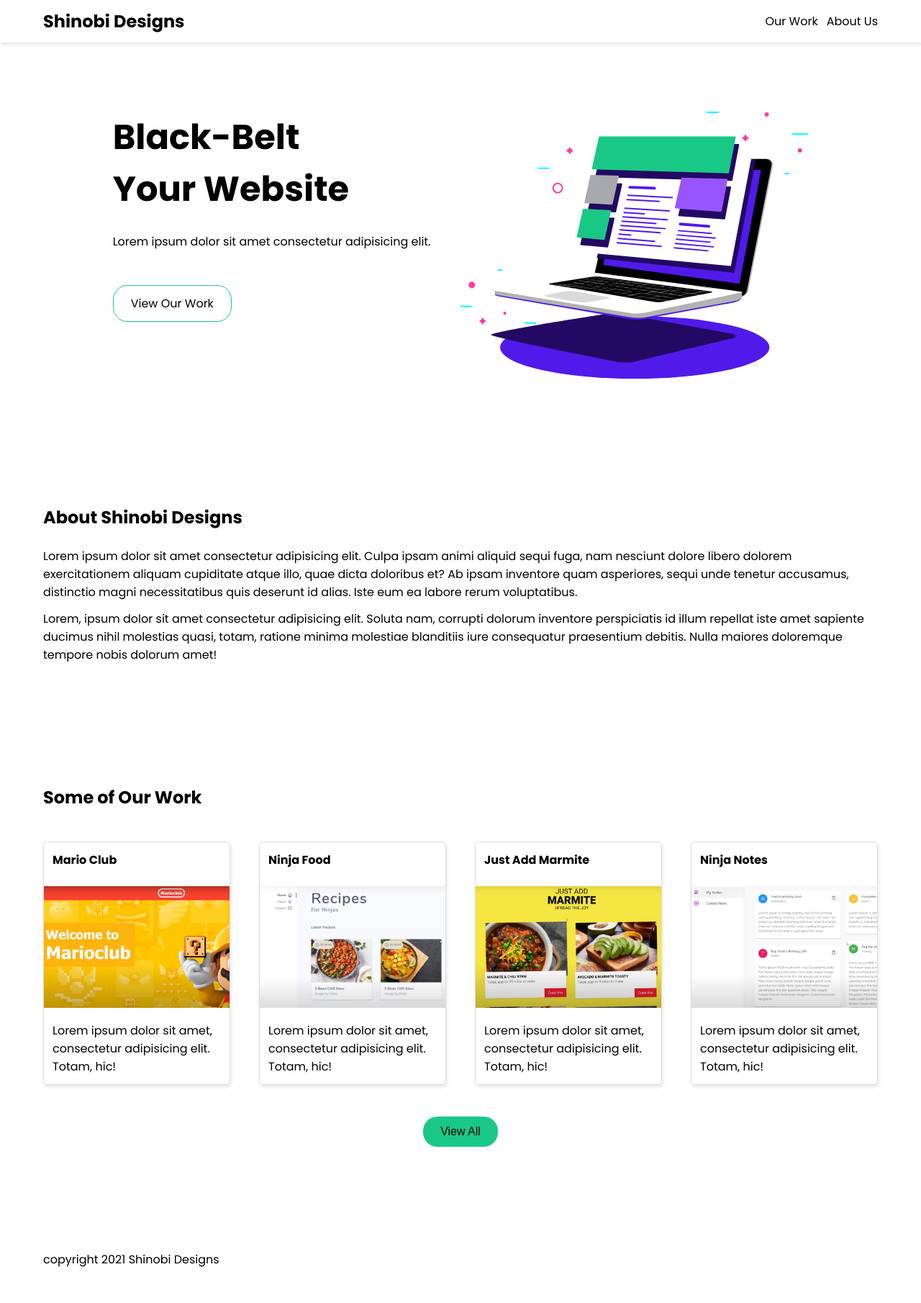
After one commit to dnksebastian/practice-sandbox, a PHP site: page /homepage.html in a window 1280 px wide. The commit adds this page. Shown: the whole page at 72% size. Run offline with PHP 8.4, Linux system fonts and the light colour scheme; style sheets or scripts are compiled from the project's sources.

Commit message:
sass practice

```diff
--- /dev/null
+++ b/SASS-practice/homepage.html
@@ -0,0 +1,95 @@
+<!DOCTYPE html>
+<html lang="en">
+<head>
+    <meta charset="UTF-8">
+    <meta name="viewport" content="width=device-width, initial-scale=1.0">
+    <title>Document</title>
+    <link rel="stylesheet" href="./css/index.css">
+</head>
+<body>
+
+    <!-- navbar -->
+    <nav class="navbar justify-between">
+      <div class="container">
+        <h1 class="site-title">Shinobi Designs</h1>
+        <ul class="display-f">
+          <li class="ml-1 text-hover-secondary"><a href="#work">Our Work</a></li>
+          <li class="ml-1 text-hover-secondary"><a href="#about">About Us</a></li>
+        </ul>
+      </div>
+    </nav>
+
+    <!-- intro -->
+    <div class="container mt-5">
+      <div class="row justify-center">
+        <div class="col-12-xs col-5-md">
+          <h2>
+            <div class="font-xxl">Black-Belt</div>
+            <div class="font-xxl text-secondary">Your Website</div>
+          </h2>
+          <p class="text-gray mt-2 mb-3">Lorem ipsum dolor sit amet consectetur adipisicing elit.</p>
+          <a href="#work" class="btn-outlined-secondary text-secondary text-hover-white">View Our Work</a>
+        </div>
+        <div class="col-12-xs col-5-md">
+          <img src="./img/laptop.svg" alt="">
+        </div>
+      </div>
+    </div>
+
+    <!-- about -->
+    <section id="about" class="bg-secondary-light-9 mt-5 pt-4 pb-4">
+      <div class="container">
+        <h2 class="mb-2">About Shinobi Designs</h2>
+        <p>Lorem ipsum dolor sit amet consectetur adipisicing elit. Culpa ipsam animi aliquid sequi fuga, nam nesciunt dolore libero dolorem exercitationem aliquam cupiditate atque illo, quae dicta doloribus et? Ab ipsam inventore quam asperiores, sequi unde tenetur accusamus, distinctio magni necessitatibus quis deserunt id alias. Iste eum ea labore rerum voluptatibus.</p>
+        <p class="mt-1">Lorem, ipsum dolor sit amet consectetur adipisicing elit. Soluta nam, corrupti dolorum inventore perspiciatis id illum repellat iste amet sapiente ducimus nihil molestias quasi, totam, ratione minima molestiae blanditiis iure consequatur praesentium debitis. Nulla maiores doloremque tempore nobis dolorum amet!</p>
+      </div>
+    </section>
+
+    <!-- work section -->
+    <section id="work" class="mt-5">
+      <div class="container">
+        <h2 class="mb-2">Some of Our Work</h2>
+        <div class="row gap-2">
+          <div class="col-12-xs col-6-md col-3-lg">
+            <div class="card p-0">
+              <h3 class="card-title m-1">Mario Club</h3>
+              <img src="./img/mario.png" alt="">
+              <p class="m-1">Lorem ipsum dolor sit amet, consectetur adipisicing elit. Totam, hic!</p>
+            </div>
+          </div>
+          <div class="col-12-xs col-6-md col-3-lg">
+            <div class="card p-0">
+              <h3 class="card-title m-1">Ninja Food</h3>
+              <img src="./img/food.png" alt="">
+              <p class="m-1">Lorem ipsum dolor sit amet, consectetur adipisicing elit. Totam, hic!</p>
+            </div>
+          </div>
+          <div class="col-12-xs col-6-md col-3-lg">
+            <div class="card p-0">
+              <h3 class="card-title m-1">Just Add Marmite</h3>
+              <img src="./img/marmite.png" alt="">
+              <p class="m-1">Lorem ipsum dolor sit amet, consectetur adipisicing elit. Totam, hic!</p>
+            </div>
+          </div>
+          <div class="col-12-xs col-6-md col-3-lg">
+            <div class="card p-0">
+              <h3 class="card-title m-1">Ninja Notes</h3>
+              <img src="./img/notes.png" alt="">
+              <p class="m-1">Lorem ipsum dolor sit amet, consectetur adipisicing elit. Totam, hic!</p>
+            </div>
+          </div>
+        </div>
+        <div class="row justify-center mt-2">
+          <button class="btn-secondary text-white font-md">View All</button>
+        </div>
+      </div>
+    </section>
+
+    <!-- footer -->
+    <footer class="bg-gray-light-7 pt-3 pb-3 mt-5">
+      <div class="container">
+        copyright 2021 Shinobi Designs
+      </div>
+    </footer>
+  </body>
+</html>
--- /dev/null
+++ b/SASS-practice/scss/components/_navbar.scss
@@ -0,0 +1,26 @@
+%flex-layout {
+    width: 100%;
+    display: flex;
+    align-items: center;
+    justify-content: space-between;
+    box-sizing: border-box;
+  }
+
+  .navbar {
+    @extend %flex-layout;
+    padding: $base-padding $base-padding * 2;
+    box-shadow: $base-box-shadow;
+    .site-title {
+      font-size: $font-size-lg;
+    }
+    .container {
+      @extend %flex-layout;
+    }
+  }
+
+  @each $key, $val in $colors {
+    .navbar-#{$key} {
+      @extend .navbar;
+      background-color: $val;
+    }
+  }
--- a/SASS-practice/scss/index.scss
+++ b/SASS-practice/scss/index.scss
@@ -13,6 +13,7 @@
 // components (button, card, navbar etc)
 @import 'components/card';
 @import 'components/button';
+@import 'components/navbar';
 
 // utilities (margin, padding, opacity, etc)
 @import 'utilities';
```
Also changed, not shown: SASS-practice/index.html (+18 -0 lines), SASS-practice/img/food.png (added), SASS-practice/img/laptop.svg (added), SASS-practice/img/mario.png (added), SASS-practice/img/marmite.png (added), SASS-practice/img/notes.png (added).
